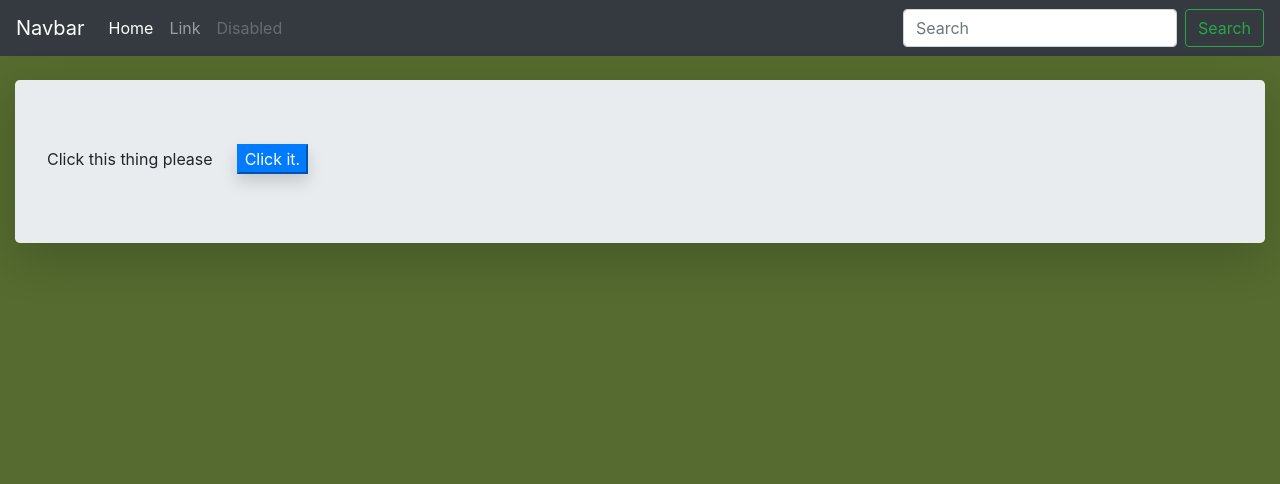
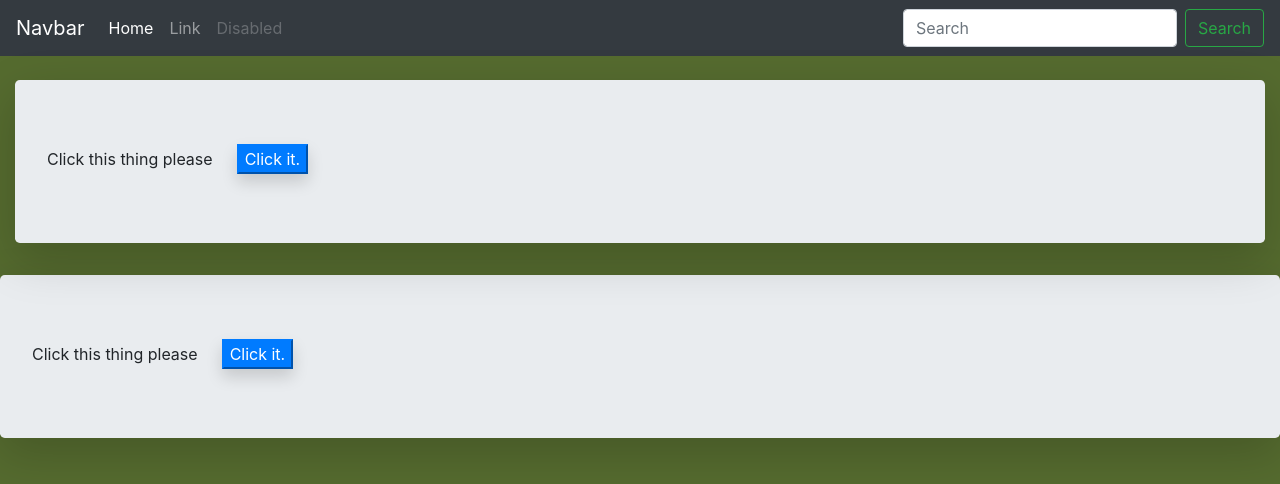
Before and after one commit to harblesin/test, a React (Create React App) app in the folder app/: page / in a window 1280 px wide. Shown: the top 484 px of the page. Built offline with nearby package versions, Linux system fonts and the light colour scheme.

Commit message:
Small progress on bug

```diff
--- a/app/src/Pages/Homepage.js
+++ b/app/src/Pages/Homepage.js
@@ -26,6 +26,9 @@ class Homepage extends Component {
         console.log("this thing")
     }
 
+    logThis(){
+        console.log("this is a test")
+    }
     render(){
         return(
             <div>
@@ -38,6 +41,13 @@ class Homepage extends Component {
 
                     </Col>
                 </Row>
+                <Row>
+                    <Col>
+                    <div className="jumbotron shadow-lg mt-4">
+                        <Button logThis={this.logThis}/>
+                    </div>
+                    </Col>
+                </Row>
                 {this.renderRedirect()}
             </div>
         )
```
